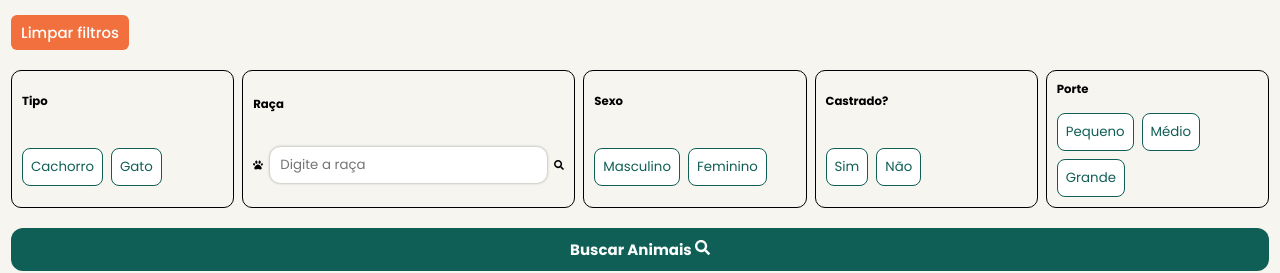
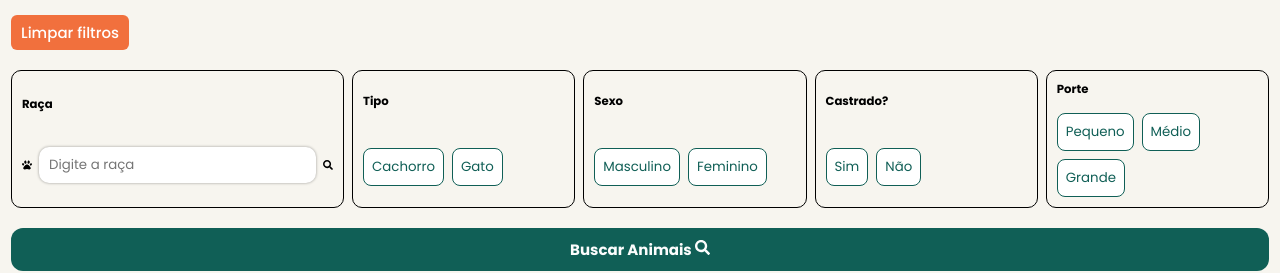
Before and after one commit to Eder-Rafael-Avila/pet-vibe, a React (Vite) app in the folder frontend/: page /Adocao in a window 1280 px wide. Shown: the part 191-464 px from the top of the page. Built offline with nearby package versions, Linux system fonts and the light colour scheme; no server answers; a web font is replaced by a local one.

Commit message:
Minor changes

```diff
--- a/frontend/src/pages/page-adocao/index.jsx
+++ b/frontend/src/pages/page-adocao/index.jsx
@@ -95,6 +95,21 @@ export default function Adocao({
         </div>
 
         <div className="linha-filtros">
+        <div className="quadros search">
+            <h3>Raça</h3>
+
+            <div className="icons-input">
+              <FaPaw />
+              <input
+                type="text"
+                placeholder="Digite a raça"
+                value={raca}
+                onChange={(e) => setRaca(e.target.value)}
+              />
+              <FaSearch />
+            </div>
+          </div>
+
           <div className="quadros">
             <h3>Tipo</h3>
             <div className="opcoes">
@@ -115,20 +130,7 @@ export default function Adocao({
               </button>
             </div>
           </div>
-          <div className="quadros">
-            <h3>Raça</h3>
 
-            <div className="icons-input">
-              <FaPaw />
-              <input
-                type="text"
-                placeholder="Digite a raça"
-                value={raca}
-                onChange={(e) => setRaca(e.target.value)}
-              />
-              <FaSearch />
-            </div>
-          </div>
           <div className="quadros">
             <h3>Sexo</h3>
             <div className="opcoes">
--- a/frontend/src/pages/page-adocao/index.scss
+++ b/frontend/src/pages/page-adocao/index.scss
@@ -61,7 +61,7 @@
       border: 1px solid black;
       border-radius: 10px;
       padding: 10px;
-      width: 100%;
+      flex: 1;
 
       button.selecionado {
         background-color: #105f56;
```
